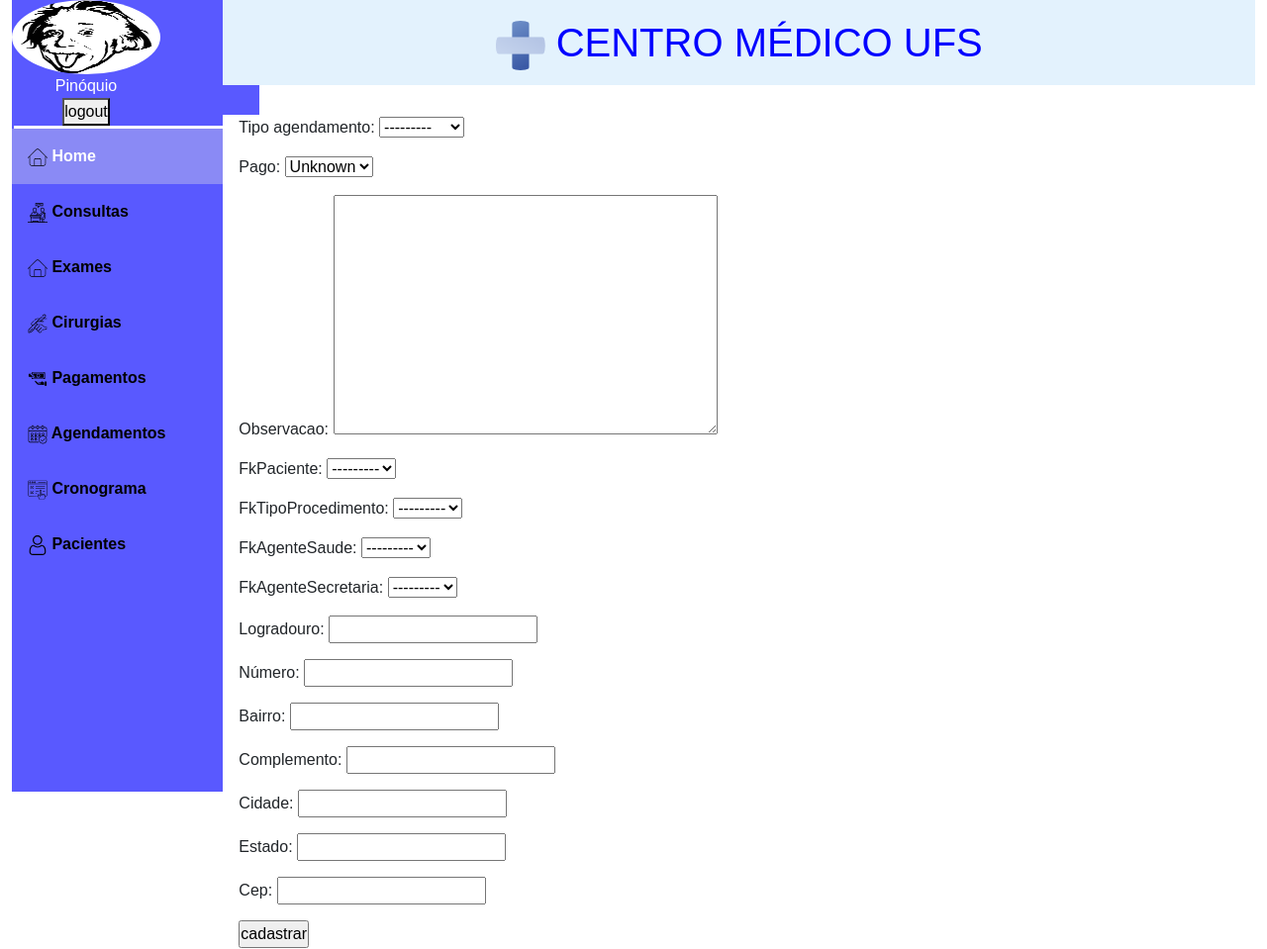
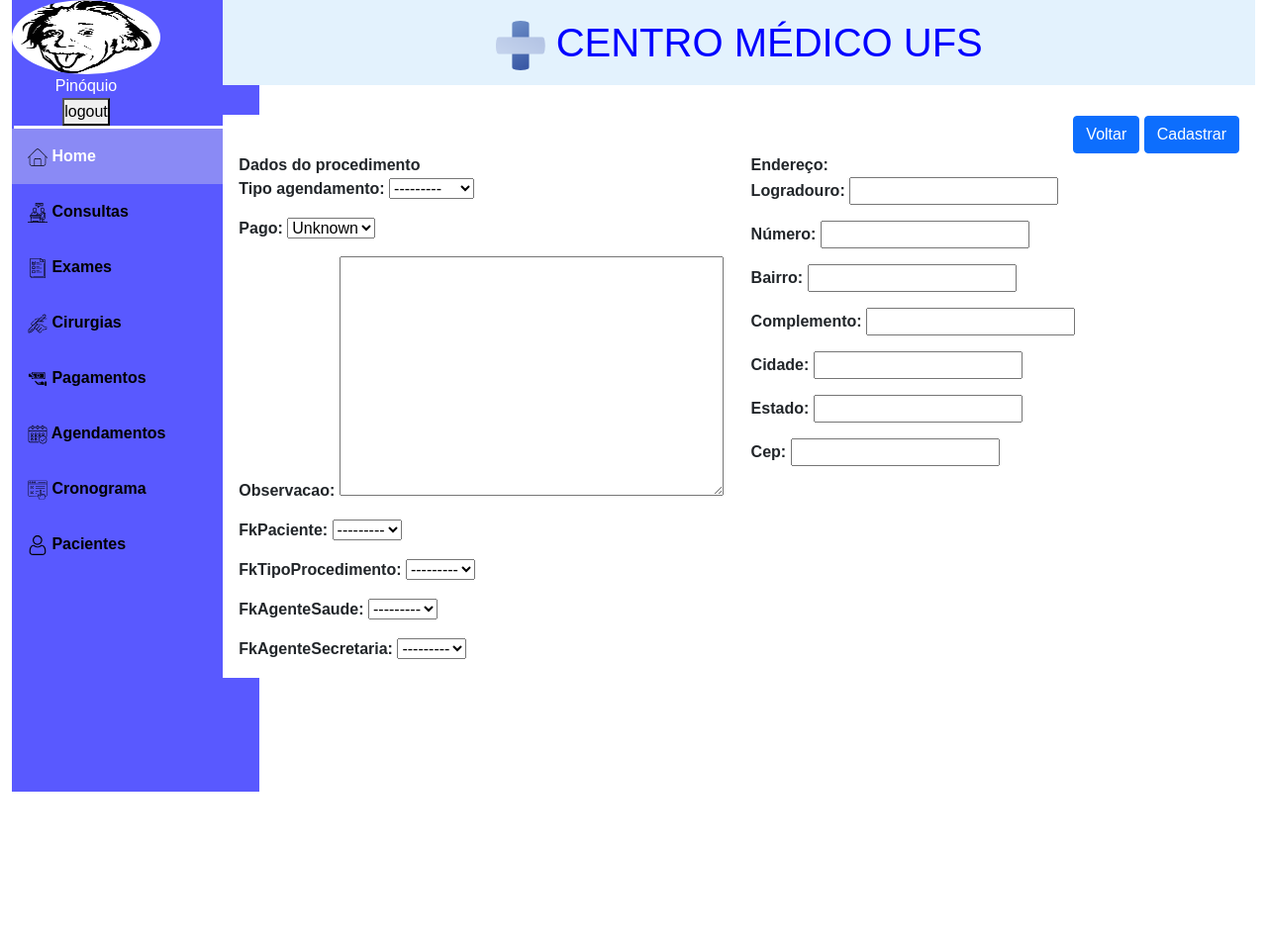
Before and after one commit to EmersonNetero/projetoES, a Django app: page /cadastrarAgntSecretaria/ in a window 1280 px wide. Shown: the whole page at 99% size. After the commit the page ends 800 px from the top, so only its background shows below. Run offline with Django 3.2, Linux system fonts and the light colour scheme; data that the repository does not hold is empty.

Commit message:
Algumas alterações nas telas

```diff
--- a/app/templates/base.html
+++ b/app/templates/base.html
@@ -36,7 +36,7 @@
 
           <a class="active"  href="/"> <img src="{% static '/icones/botao-home.svg' %}" alt=""  width="20" height="20"> Home</a>
              <a href="/blog/"> <img src="{% static '/icones/consulta.svg' %}" alt=""  width="20" height="20"> Consultas</a>
-            <a href="/blog/"> <img src="{% static '/icones/botao-home.svg' %}" alt=""  width="20" height="20"> Exames</a>
+            <a href="/blog/"> <img src="{% static '/icones/exam.svg' %}" alt=""  width="20" height="20"> Exames</a>
             <a href="/blog/"> <img src="{% static '/icones/surgery.svg' %}" alt=""  width="20" height="20"> Cirurgias</a>
             <a href="/blog/"> <img src="{% static '/icones/pagamento (1).svg' %}" alt=""  width="20" height="20"> Pagamentos</a>
             <a href="/blog/"> <img src="{% static '/icones/calendar.svg' %}" alt=""  width="20" height="20"> Agendamentos</a>
--- a/pessoa/templates/agntSecretaria.html
+++ b/pessoa/templates/agntSecretaria.html
@@ -3,9 +3,12 @@
 {% block content %}
     <form method="POST" enctype="multipart/form-data">
         {% csrf_token %}
-        {{formS.as_p}}
-        {{formE.as_p}}
-        <input type="submit" value="cadastrar">
+        <table width="600px">
+            <tr><th>Dados do procedimento</th><th>Endereço:</th></tr>
+            <tr><th>{{formS.as_p}}</th><th style="position: absolute;">{{formE.as_p}}</th></tr>
+            <div style="text-align: right;"><a href="/admsistema" class="btn btn-primary">Voltar</a>
+            <input  class="btn btn-primary" type="submit" value="Cadastrar"> </div>
+        </table>
     </form>
 
     {% if messages %}
```
Also changed, not shown: pessoa/templates/agntSaude.html (+9 -3 lines), pessoa/templates/cadDiverso.html (+6 -5 lines), pessoa/templates/cadastroPessoa.html (+7 -8 lines).
